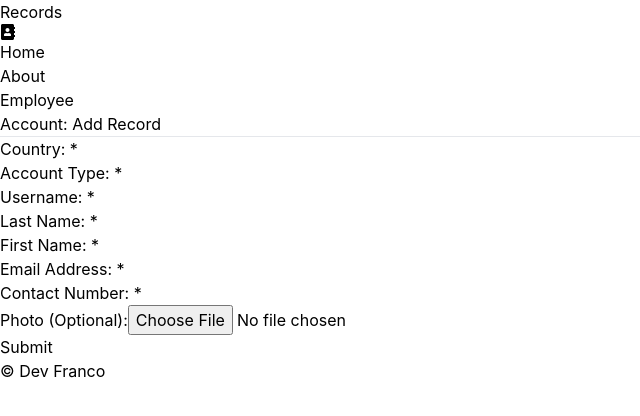
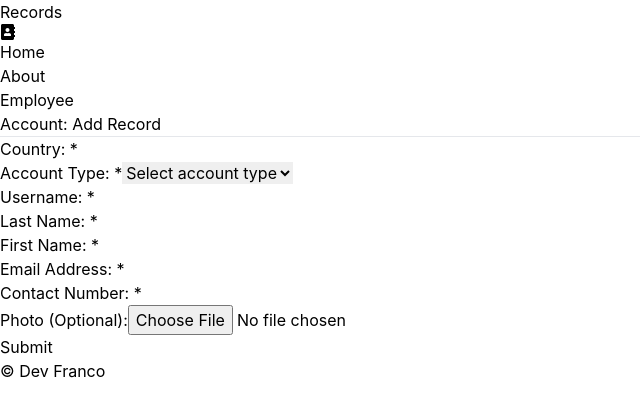
Before and after one commit to EngineerFranco/employee-crud-vercel, a React (Create React App) app in the folder client/: page /employee/add in a window 1280 px wide. Shown: the top 416 px of the page, without its empty margins (0-640 px from the left). Built offline with nearby package versions, Linux system fonts and the light colour scheme.

Commit message:
fix account type options

```diff
--- a/client/src/pages/Add.js
+++ b/client/src/pages/Add.js
@@ -94,14 +94,17 @@ function Add() {
         <label className="block text-gray-700">
           Account Type: <span className="text-red-500">*</span>
         </label>
-          <input
-            type="text"
+        <select
           name="accountType"
           value={formData.accountType}
           onChange={handleChange}
           required
           className="mt-1 p-2 border border-gray-300 rounded w-full"
-          />
+        >
+          <option value="" disabled>Select account type</option>
+          <option value="Admin">Admin</option>
+          <option value="Employee">Employee</option>
+         </select>
          </div>
 
         <div className="mb-4">
--- a/client/src/pages/Update.js
+++ b/client/src/pages/Update.js
@@ -120,15 +120,20 @@ function Update() {
         </div>
 
         <div className="mb-4">
-          <label className="block text-gray-700">Account Type: <span className="text-red-500">*</span></label>
-          <input
-            type="text"
+        <label className="block text-gray-700">
+          Account Type: <span className="text-red-500">*</span>
+        </label>
+        <select
           name="accountType"
           value={formData.accountType}
           onChange={handleChange}
           required
           className="mt-1 p-2 border border-gray-300 rounded w-full"
-          />
+        >
+          <option value="" disabled>Select account type</option>
+          <option value="Admin">Admin</option>
+          <option value="Employee">Employee</option>
+         </select>
          </div>
 
         <div className="mb-4">
```
Lines whose indentation alone changed are shown as unchanged.
